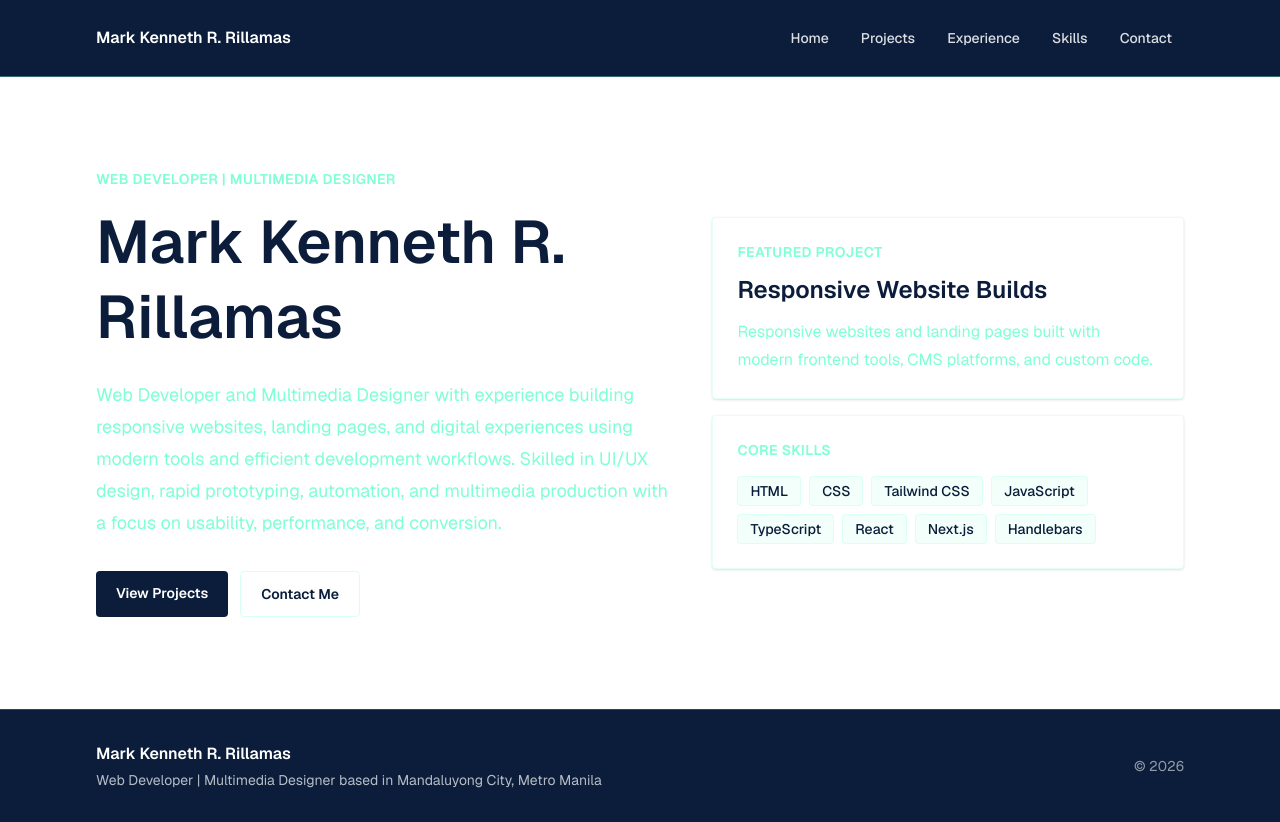
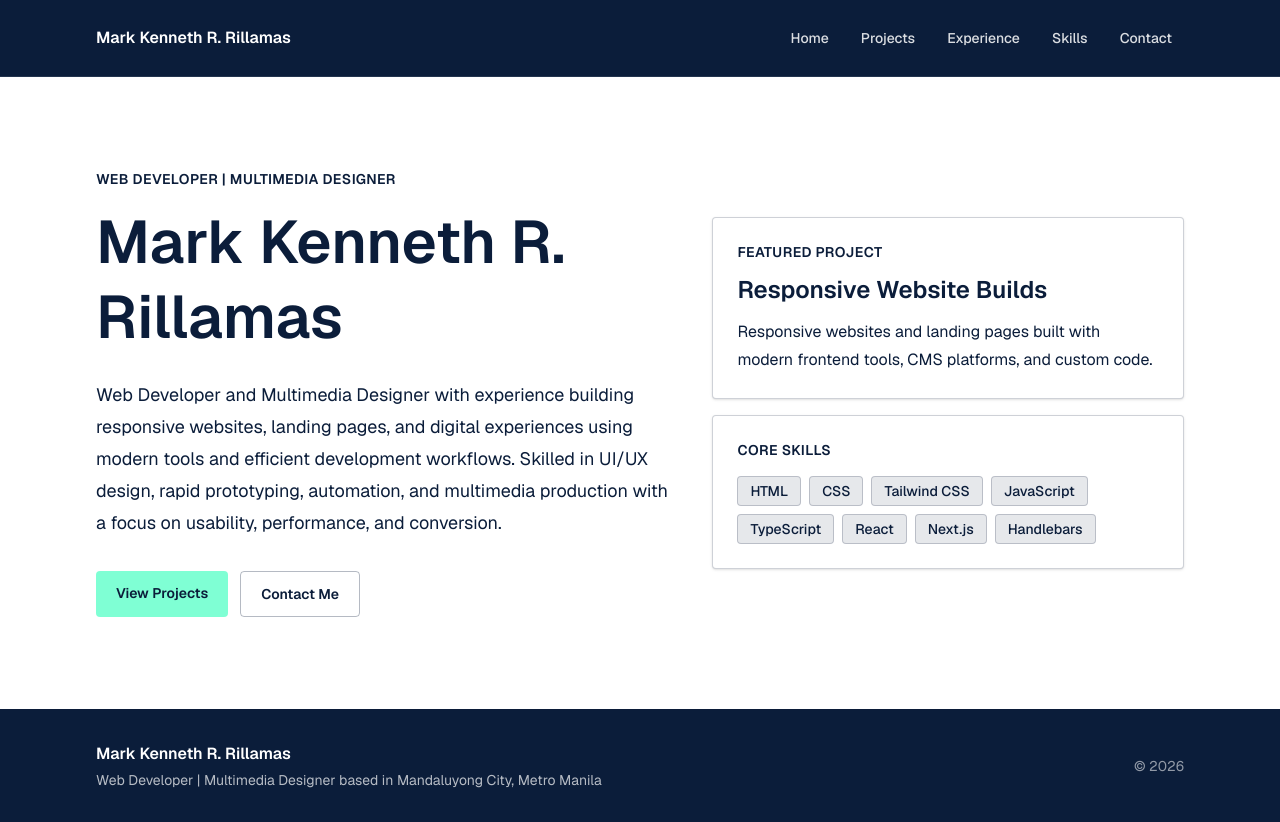
Before and after one commit to kenneth-tech/OnlinePortfolio, a Next.js app: page / in a window 1280 px wide. Built offline with nearby package versions, Linux system fonts and the light colour scheme.

Commit message:
style: reserve aquamarine for buttons

```diff
--- a/src/app/globals.css
+++ b/src/app/globals.css
@@ -2,7 +2,8 @@
 
 :root {
   --brand-ink: #0B1D3A;
-  --brand-muted: #7FFFD4;
+  --brand-muted: #0B1D3A;
+  --brand-button: #7FFFD4;
   --background: #ffffff;
   --foreground: #0B1D3A;
 }
@@ -12,6 +13,7 @@
   --color-foreground: var(--foreground);
   --color-brand-ink: var(--brand-ink);
   --color-brand-muted: var(--brand-muted);
+  --color-brand-button: var(--brand-button);
   --font-sans: var(--font-geist-sans);
   --font-mono: var(--font-geist-mono);
 }
@@ -23,8 +25,8 @@ body {
 }
 
 ::selection {
-  background: #7FFFD4;
-  color: #0B1D3A;
+  background: #0B1D3A;
+  color: #ffffff;
 }
 
 a {
--- a/src/app/page.tsx
+++ b/src/app/page.tsx
@@ -51,7 +51,7 @@ export default function HomePage() {
           <div className="mt-8 flex flex-wrap gap-3">
             <Link
               href="/projects"
-              className="rounded bg-brand-ink px-5 py-3 text-sm font-semibold text-white outline-none transition hover:bg-brand-muted focus-visible:ring-2 focus-visible:ring-brand-muted focus-visible:ring-offset-4"
+              className="rounded bg-brand-button px-5 py-3 text-sm font-semibold text-brand-ink outline-none transition hover:bg-brand-button/80 focus-visible:ring-2 focus-visible:ring-brand-button focus-visible:ring-offset-4"
             >
               View Projects
             </Link>
--- a/src/components/site-header.tsx
+++ b/src/components/site-header.tsx
@@ -12,7 +12,7 @@ const navItems = [
 
 export function SiteHeader() {
   return (
-    <header className="border-b border-brand-muted/35 bg-brand-ink">
+    <header className="border-b border-white/10 bg-brand-ink">
       <div className="mx-auto flex w-full max-w-6xl flex-col gap-4 px-5 py-5 sm:flex-row sm:items-center sm:justify-between sm:px-8">
         <Link
           href="/"
@@ -26,7 +26,7 @@ export function SiteHeader() {
               <li key={item.href}>
                 <Link
                   href={item.href}
-                  className="block rounded px-3 py-2 outline-none transition hover:bg-brand-muted hover:text-white focus-visible:ring-2 focus-visible:ring-white"
+                  className="block rounded px-3 py-2 outline-none transition hover:bg-white/10 hover:text-white focus-visible:ring-2 focus-visible:ring-white"
                 >
                   {item.label}
                 </Link>
```
Also changed, not shown: 1 other file (tests, documents, lock files or other folders).
